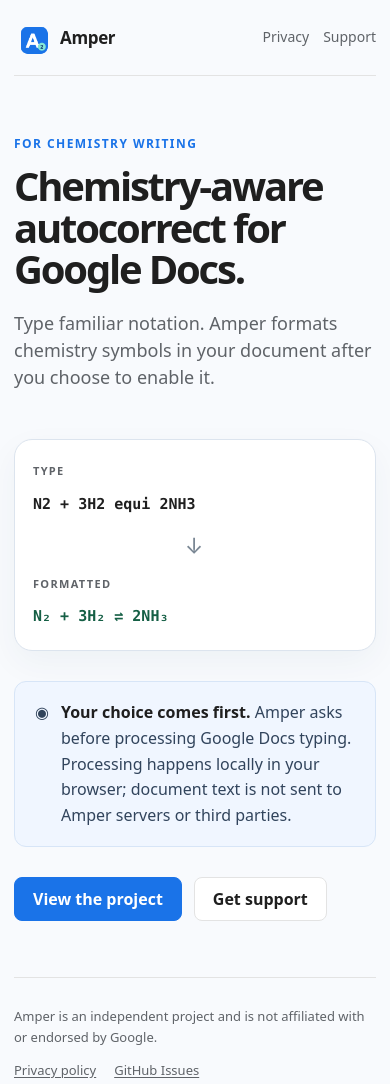
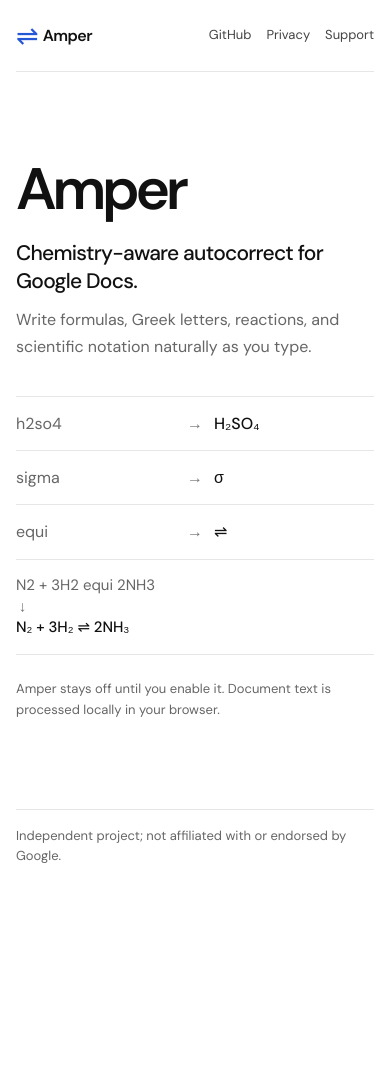
Before and after one commit to shin-ieru/amper, a browser extension: page site/index.html in a window 390 px wide. After the commit the page ends 883 px from the top, so only its background shows below. Drawn offline with Linux system fonts and the light colour scheme.

Commit message:
site: refine Amper Pages visual design

```diff
--- a/scripts/render-store-assets.mjs
+++ b/scripts/render-store-assets.mjs
@@ -1,4 +1,4 @@
-import { copyFileSync, mkdirSync, readFileSync } from "node:fs";
+import { mkdirSync, readFileSync } from "node:fs";
 import { dirname, resolve } from "node:path";
 import { fileURLToPath } from "node:url";
 import { chromium } from "@playwright/test";
@@ -8,10 +8,8 @@ const iconSvg = readFileSync(resolve(root, "assets/brand/amper-icon.svg"), "utf8
 const promoSvg = readFileSync(resolve(root, "assets/store/amper-small-promo-440x280.svg"), "utf8");
 const iconDir = resolve(root, "apps/google-docs-extension/static/icons");
 const storeDir = resolve(root, "assets/store");
-const siteAssetDir = resolve(root, "site/assets");
 mkdirSync(iconDir, { recursive: true });
 mkdirSync(storeDir, { recursive: true });
-mkdirSync(siteAssetDir, { recursive: true });
 
 const browser = await chromium.launch({ headless: true });
 try {
@@ -29,6 +27,4 @@ try {
   await browser.close();
 }
 
-copyFileSync(resolve(iconDir, "icon128.png"), resolve(siteAssetDir, "amper-icon-128.png"));
-copyFileSync(resolve(iconDir, "icon32.png"), resolve(siteAssetDir, "amper-icon-32.png"));
 console.log("Rendered 16, 32, 48, and 128 px extension icons and the 440×280 store promo image.");
--- a/site/assets/site.css
+++ b/site/assets/site.css
@@ -1,60 +1,230 @@
+@font-face {
+  font-family: "DM Sans";
+  font-style: normal;
+  font-weight: 400 700;
+  font-display: swap;
+  src: url("fonts/dm-sans-latin-ext.woff2") format("woff2");
+  unicode-range: U+0100-02BA, U+02BD-02C5, U+02C7-02CC, U+02CE-02D7, U+02DD-02FF, U+0304, U+0308, U+0329, U+1D00-1DBF, U+1E00-1E9F, U+1EF2-1EFF, U+2020, U+20A0-20AB, U+20AD-20C4, U+2113, U+2C60-2C7F, U+A720-A7FF;
+}
+
+@font-face {
+  font-family: "DM Sans";
+  font-style: normal;
+  font-weight: 400 700;
+  font-display: swap;
+  src: url("fonts/dm-sans-latin.woff2") format("woff2");
+  unicode-range: U+0000-00FF, U+0131, U+0152-0153, U+02BB-02BC, U+02C6, U+02DA, U+02DC, U+2000-206F, U+20AC, U+2122, U+2191, U+2193, U+2212, U+2215, U+FEFF, U+FFFD;
+}
+
 :root {
   color-scheme: light;
-  --ink: #1f1f1f;
-  --muted: #5f6368;
-  --line: #e3e3e3;
-  --surface: #fff;
-  --canvas: #f8fafd;
-  --accent: #1a73e8;
-  --accent-soft: #e8f0fe;
-  font-family: system-ui, -apple-system, BlinkMacSystemFont, "Segoe UI", sans-serif;
+  --ink: #111;
+  --muted: #666;
+  --line: #e6e6e6;
+  --brand-blue: #2457d6;
+  --page-width: 1080px;
+  font-family: "DM Sans", Arial, sans-serif;
+  font-synthesis: none;
+  text-rendering: optimizeLegibility;
+  -webkit-font-smoothing: antialiased;
+  -moz-osx-font-smoothing: grayscale;
 }
 
 * { box-sizing: border-box; }
-body { margin: 0; color: var(--ink); background: var(--canvas); font-size: 16px; line-height: 1.6; }
-a { color: var(--accent); text-underline-offset: .18em; }
-a:hover { color: #1558b0; }
-.shell { width: min(100% - 40px, 960px); margin-inline: auto; }
-.site-header { display: flex; align-items: center; justify-content: space-between; min-height: 76px; border-bottom: 1px solid var(--line); }
-.brand { display: inline-flex; align-items: center; gap: 10px; color: var(--ink); font-size: 17px; font-weight: 700; text-decoration: none; letter-spacing: -.02em; }
-.brand img { width: 36px; height: 36px; }
-.nav { display: flex; align-items: center; gap: 24px; font-size: 14px; }
-.nav a { color: var(--muted); text-decoration: none; }
-.nav a:hover { color: var(--accent); }
-.hero { padding: 84px 0 56px; }
-.eyebrow { margin: 0 0 12px; color: var(--accent); font-size: 12px; font-weight: 700; letter-spacing: .12em; text-transform: uppercase; }
-h1 { max-width: 720px; margin: 0; font-size: clamp(40px, 7vw, 68px); line-height: 1.04; letter-spacing: -.055em; }
-.lead { max-width: 660px; margin: 20px 0 0; color: var(--muted); font-size: clamp(18px, 2.5vw, 22px); line-height: 1.5; }
-.demo { display: grid; grid-template-columns: 1fr auto 1fr; gap: 18px; align-items: center; margin-top: 48px; padding: 28px; border: 1px solid #dce4ee; border-radius: 18px; background: var(--surface); box-shadow: 0 12px 34px #1f3d5d0c; }
-.demo-part { min-width: 0; }
-.demo-label { margin: 0 0 12px; color: var(--muted); font-size: 11px; font-weight: 700; letter-spacing: .12em; }
-.formula { margin: 0; color: var(--ink); font-family: ui-monospace, SFMono-Regular, Menlo, Consolas, monospace; font-size: clamp(15px, 2.3vw, 22px); font-weight: 600; white-space: nowrap; }
-.formula.after { color: #155f45; }
-.demo-arrow { color: #7a8794; font-size: 28px; }
-.privacy-note { display: flex; gap: 12px; align-items: flex-start; max-width: 760px; margin-top: 30px; padding: 18px 20px; border: 1px solid #d7e5f7; border-radius: 12px; background: #f0f6ff; color: #31445c; }
-.privacy-note p { margin: 0; }
-.privacy-note strong { color: var(--ink); }
-.actions { display: flex; flex-wrap: wrap; gap: 12px; margin-top: 30px; }
-.button { display: inline-flex; min-height: 44px; align-items: center; justify-content: center; padding: 0 18px; border: 1px solid var(--accent); border-radius: 8px; background: var(--accent); color: white; font-weight: 650; text-decoration: none; }
-.button.secondary { border-color: var(--line); background: white; color: var(--ink); }
-.button:hover { filter: brightness(.96); color: inherit; }
-.site-footer { display: flex; flex-wrap: wrap; justify-content: space-between; gap: 12px; padding: 28px 0 36px; border-top: 1px solid var(--line); color: var(--muted); font-size: 13px; }
+
+html { background: #fff; }
+
+body {
+  margin: 0;
+  color: var(--ink);
+  background: #fff;
+  font-size: 16px;
+  line-height: 1.6;
+}
+
+a { color: inherit; text-underline-offset: 0.22em; }
+a:hover { text-decoration-thickness: 2px; }
+a:focus-visible { outline: 2px solid var(--ink); outline-offset: 4px; }
+.sr-only {
+  position: absolute;
+  width: 1px;
+  height: 1px;
+  padding: 0;
+  margin: -1px;
+  overflow: hidden;
+  clip: rect(0, 0, 0, 0);
+  white-space: nowrap;
+  border: 0;
+}
+
+.shell {
+  width: min(calc(100% - 48px), var(--page-width));
+  margin-inline: auto;
+}
+
+.site-header {
+  display: flex;
+  min-height: 80px;
+  align-items: center;
+  justify-content: space-between;
+  border-bottom: 1px solid var(--line);
+}
+
+.brand {
+  display: inline-flex;
+  align-items: center;
+  gap: 9px;
+  color: var(--ink);
+  font-size: 17px;
+  font-weight: 600;
+  letter-spacing: -0.035em;
+  text-decoration: none;
+}
+
+.brand-mark {
+  display: inline-block;
+  color: var(--brand-blue);
+  font-size: 29px;
+  font-weight: 400;
+  letter-spacing: -0.11em;
+  line-height: 1;
+}
+
+.nav {
+  display: flex;
+  align-items: center;
+  gap: 26px;
+  font-size: 14px;
+}
+
+.nav a { color: #444; text-decoration: none; }
+.nav a:hover { color: var(--ink); text-decoration: underline; }
+
+.hero {
+  max-width: 760px;
+  padding: clamp(96px, 15vh, 160px) 0 110px;
+}
+
+.hero h1 {
+  margin: 0;
+  font-size: clamp(58px, 8vw, 78px);
+  font-weight: 600;
+  letter-spacing: -0.075em;
+  line-height: 1;
+}
+
+.tagline {
+  margin: 24px 0 0;
+  font-size: clamp(21px, 3vw, 26px);
+  font-weight: 500;
+  letter-spacing: -0.035em;
+  line-height: 1.35;
+}
+
+.lead {
+  max-width: 640px;
+  margin: 12px 0 0;
+  color: var(--muted);
+  font-size: 17px;
+  line-height: 1.65;
+}
+
+.examples {
+  max-width: 720px;
+  margin-top: 46px;
+  border-top: 1px solid var(--line);
+}
+
+.example {
+  display: grid;
+  grid-template-columns: minmax(0, 1fr) 28px minmax(0, 1fr);
+  align-items: baseline;
+  gap: 12px;
+  margin: 0;
+  padding: 15px 0;
+  border-bottom: 1px solid var(--line);
+  font-size: 18px;
+  line-height: 1.45;
+}
+
+.example-input { color: var(--muted); }
+.example-arrow { color: #777; text-align: center; }
+.example-output { font-weight: 500; }
+
+.privacy-note {
+  margin: 24px 0 0;
+  color: var(--muted);
+  font-size: 14px;
+}
+
+.site-footer {
+  display: flex;
+  min-height: 72px;
+  align-items: center;
+  border-top: 1px solid var(--line);
+  color: var(--muted);
+  font-size: 13px;
+}
+
 .site-footer p { margin: 0; }
-.site-footer nav { display: flex; gap: 18px; }
-.site-footer a { color: var(--muted); }
-.policy { max-width: 760px; padding: 58px 0 72px; }
-.policy h1 { font-size: clamp(36px, 6vw, 52px); }
-.policy h2 { margin: 34px 0 10px; font-size: 22px; line-height: 1.25; letter-spacing: -.025em; }
-.policy p { margin: 14px 0; color: #34383c; }
-.policy .effective { color: var(--muted); font-size: 14px; }
-.policy ul { padding-left: 24px; }
-.policy li { margin: 6px 0; }
+
+.policy {
+  max-width: 760px;
+  padding: 64px 0 88px;
+}
+
+.policy h1 {
+  margin: 0;
+  font-size: clamp(38px, 6vw, 48px);
+  font-weight: 600;
+  letter-spacing: -0.06em;
+  line-height: 1.12;
+}
+
+.policy h2 {
+  margin: 38px 0 10px;
+  font-size: 21px;
+  font-weight: 600;
+  letter-spacing: -0.035em;
+  line-height: 1.35;
+}
+
+.policy p {
+  margin: 14px 0;
+  color: #333;
+  line-height: 1.75;
+}
+
+.policy .effective {
+  margin-top: 10px;
+  color: var(--muted);
+  font-size: 14px;
+}
+
+.policy a { overflow-wrap: anywhere; }
+
 @media (max-width: 620px) {
-  .shell { width: min(100% - 28px, 960px); }
-  .nav { gap: 14px; }
-  .hero { padding-top: 58px; }
-  .demo { grid-template-columns: 1fr; gap: 12px; padding: 22px 18px; }
-  .demo-arrow { transform: rotate(90deg); justify-self: center; font-size: 22px; }
-  .formula { white-space: normal; }
-  .site-footer { flex-direction: column; }
+  .shell { width: min(calc(100% - 32px), var(--page-width)); }
+
+  .site-header { min-height: 72px; }
+  .brand { gap: 7px; font-size: 16px; }
+  .brand-mark { font-size: 27px; }
+  .nav { gap: 15px; font-size: 13px; }
+
+  .hero { padding: 88px 0 88px; }
+  .hero h1 { font-size: clamp(54px, 15vw, 68px); }
+  .tagline { margin-top: 20px; }
+  .lead { font-size: 16px; }
+
+  .examples { margin-top: 36px; }
+  .example { grid-template-columns: minmax(0, 1fr) 22px minmax(0, 1fr); gap: 8px; font-size: 16px; }
+  .example-long { grid-template-columns: minmax(0, 1fr); gap: 3px; font-size: 15px; }
+  .example-long .example-arrow { justify-self: start; padding-left: 2px; line-height: 1; transform: rotate(90deg); }
+
+  .privacy-note { max-width: 420px; font-size: 13px; }
+  .site-footer { min-height: 64px; padding-block: 16px; }
+
+  .policy { padding: 48px 0 64px; }
+  .policy h2 { margin-top: 32px; font-size: 20px; }
+  .policy p { font-size: 15px; }
 }
--- a/site/index.html
+++ b/site/index.html
@@ -3,52 +3,58 @@
   <head>
     <meta charset="utf-8" />
     <meta name="viewport" content="width=device-width, initial-scale=1" />
-    <meta name="description" content="Amper formats chemistry notation while you type in Google Docs, after you choose to enable it." />
-    <meta name="theme-color" content="#f8fafd" />
+    <meta name="description" content="Amper is chemistry-aware autocorrect for Google Docs." />
+    <meta name="theme-color" content="#ffffff" />
     <title>Amper — Chemistry-aware autocorrect for Google Docs</title>
-    <link rel="icon" href="/amper/assets/amper-icon-32.png" type="image/png" />
+    <link rel="icon" href="/amper/assets/amper-mark.svg" type="image/svg+xml" />
     <link rel="stylesheet" href="/amper/assets/site.css" />
   </head>
   <body>
     <header class="site-header shell">
-      <a class="brand" href="/amper/" aria-label="Amper home"><img src="/amper/assets/amper-icon-128.png" alt="" />Amper</a>
+      <a class="brand" href="/amper/" aria-label="Amper home">
+        <span class="brand-mark" aria-hidden="true">⇌</span>
+        <span>Amper</span>
+      </a>
       <nav class="nav" aria-label="Main navigation">
+        <a href="https://github.com/shin-ieru/amper">GitHub</a>
         <a href="/amper/privacy/">Privacy</a>
         <a href="https://github.com/shin-ieru/amper/issues">Support</a>
       </nav>
     </header>
     <main class="shell">
-      <section class="hero">
-        <p class="eyebrow">For chemistry writing</p>
-        <h1>Chemistry-aware autocorrect for Google Docs.</h1>
-        <p class="lead">Type familiar notation. Amper formats chemistry symbols in your document after you choose to enable it.</p>
-        <div class="demo" aria-label="Example chemistry formatting">
-          <div class="demo-part">
-            <p class="demo-label">TYPE</p>
-            <p class="formula">N2 + 3H2 equi 2NH3</p>
-          </div>
-          <span class="demo-arrow" aria-hidden="true">→</span>
-          <div class="demo-part">
-            <p class="demo-label">FORMATTED</p>
-            <p class="formula after">N₂ + 3H₂ ⇌ 2NH₃</p>
-          </div>
+      <section class="hero" aria-labelledby="page-title">
+        <h1 id="page-title">Amper</h1>
+        <p class="tagline">Chemistry-aware autocorrect for Google Docs.</p>
+        <p class="lead">Write formulas, Greek letters, reactions, and scientific notation naturally as you type.</p>
+
+        <div class="examples" aria-label="Examples of chemistry formatting">
+          <p class="example">
+            <span class="example-input">h2so4</span>
+            <span class="example-arrow"><span aria-hidden="true">→</span><span class="sr-only">becomes</span></span>
+            <span class="example-output">H₂SO₄</span>
+          </p>
+          <p class="example">
+            <span class="example-input">sigma</span>
+            <span class="example-arrow"><span aria-hidden="true">→</span><span class="sr-only">becomes</span></span>
+            <span class="example-output">σ</span>
+          </p>
+          <p class="example">
+            <span class="example-input">equi</span>
+            <span class="example-arrow"><span aria-hidden="true">→</span><span class="sr-only">becomes</span></span>
+            <span class="example-output">⇌</span>
+          </p>
+          <p class="example example-long">
+            <span class="example-input">N2 + 3H2 equi 2NH3</span>
+            <span class="example-arrow"><span aria-hidden="true">→</span><span class="sr-only">becomes</span></span>
+            <span class="example-output">N₂ + 3H₂ ⇌ 2NH₃</span>
+          </p>
         </div>
-        <aside class="privacy-note">
-          <span aria-hidden="true">◉</span>
-          <p><strong>Your choice comes first.</strong> Amper asks before processing Google Docs typing. Processing happens locally in your browser; document text is not sent to Amper servers or third parties.</p>
-        </aside>
-        <div class="actions">
-          <a class="button" href="https://github.com/shin-ieru/amper">View the project</a>
-          <a class="button secondary" href="https://github.com/shin-ieru/amper/issues">Get support</a>
-        </div>
+
+        <p class="privacy-note">Amper stays off until you enable it. Document text is processed locally in your browser.</p>
       </section>
     </main>
     <footer class="site-footer shell">
-      <p>Amper is an independent project and is not affiliated with or endorsed by Google.</p>
-      <nav aria-label="Footer navigation">
-        <a href="/amper/privacy/">Privacy policy</a>
-        <a href="https://github.com/shin-ieru/amper/issues">GitHub Issues</a>
-      </nav>
+      <p>Independent project; not affiliated with or endorsed by Google.</p>
     </footer>
   </body>
 </html>
```
Also changed, not shown: scripts/render-pages.mjs (+8 -8 lines), site/assets/fonts/OFL.txt (added, +93 -0 lines), site/privacy/index.html (+8 -8 lines), site/assets/amper-icon-128.png (deleted), site/assets/amper-icon-32.png (deleted), site/assets/amper-mark.svg (added), site/assets/fonts/dm-sans-latin-ext.woff2 (added), site/assets/fonts/dm-sans-latin.woff2 (added).
